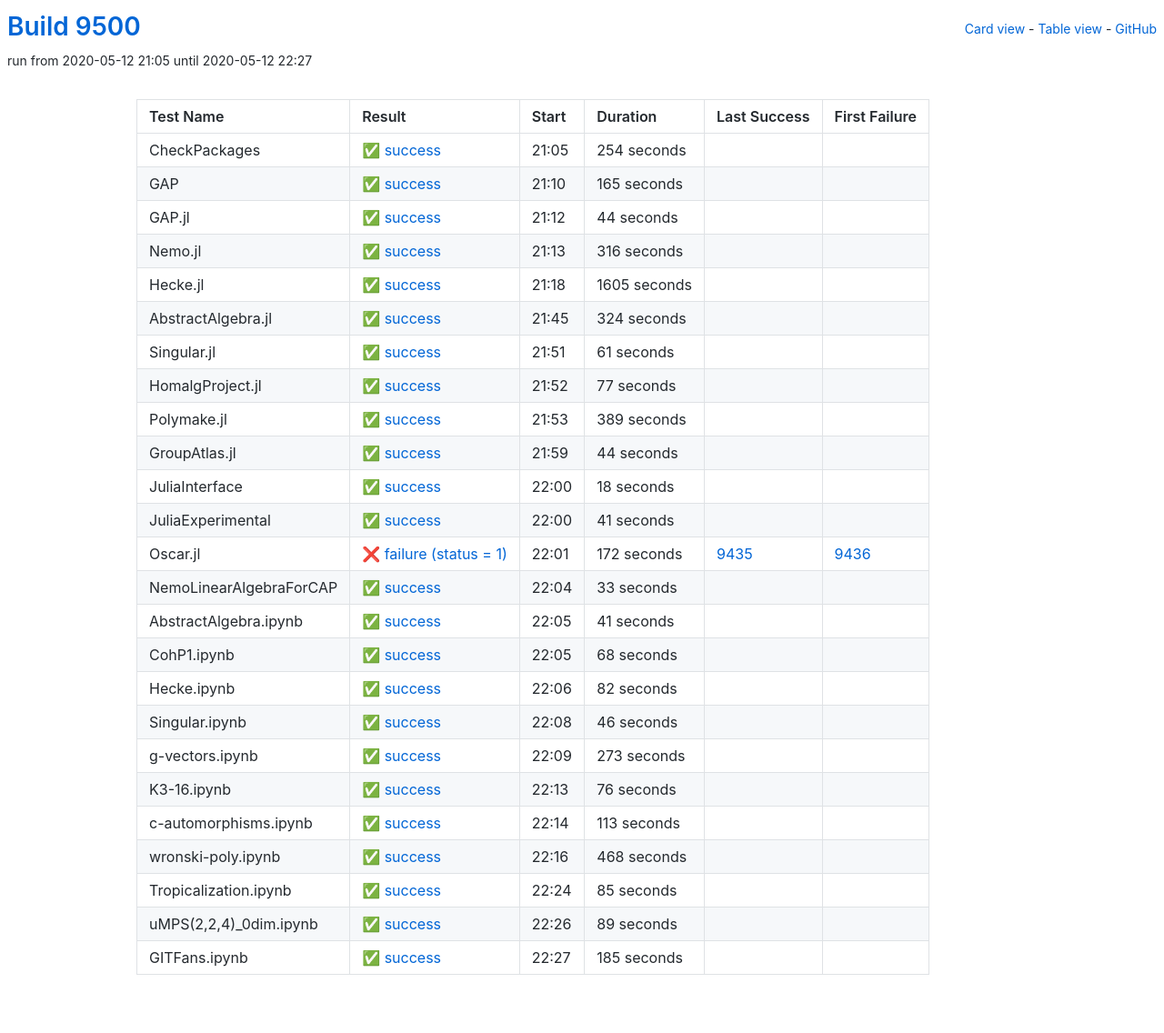
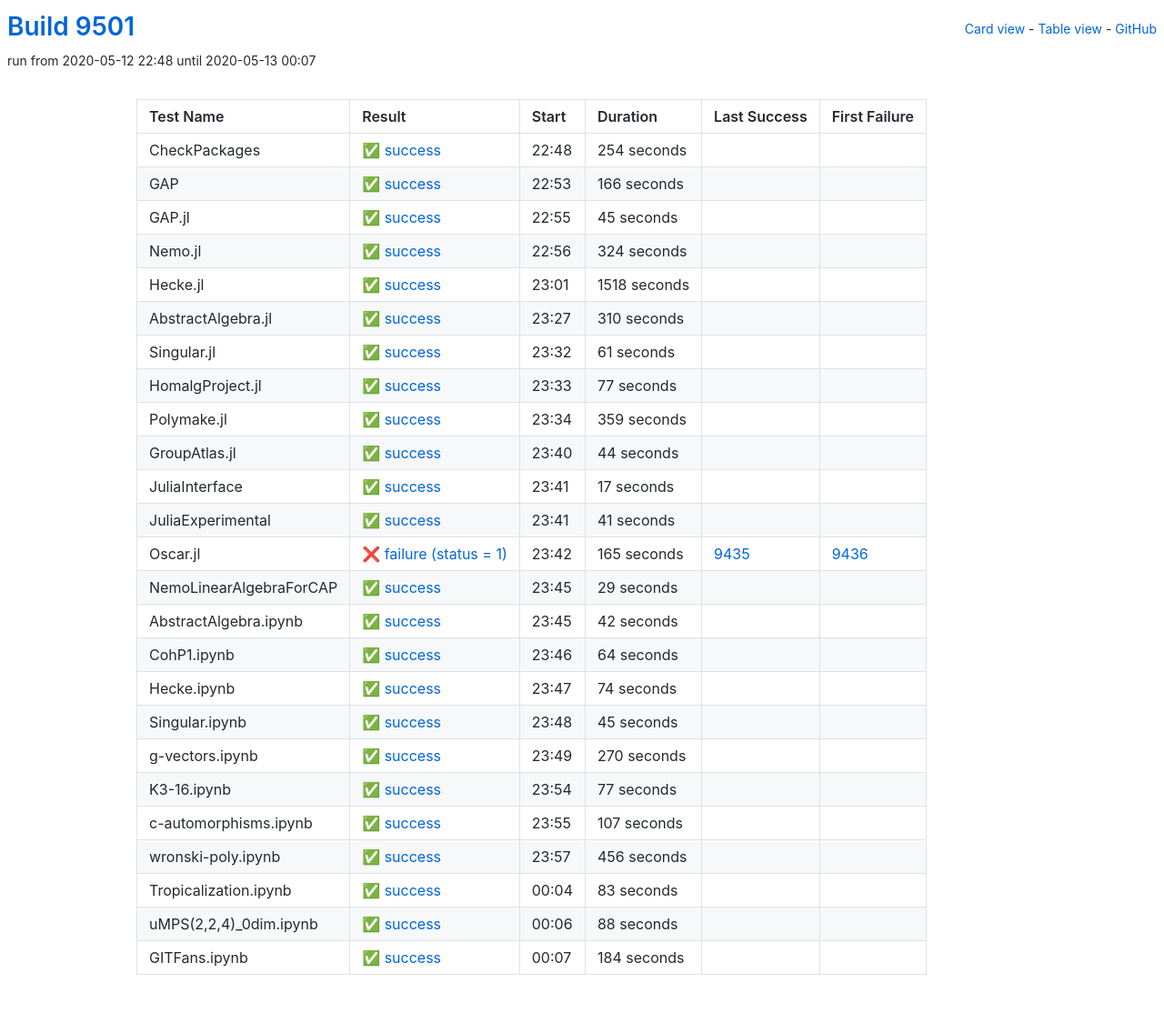
Before and after one commit to oscar-system/oscar-ci-status, a Jekyll site: the page built from table.html, in a window 1280 px wide. Shown: the whole page at 91% size. Built offline with Jekyll 4.4.1, drawn with Linux system fonts in a browser that asks for light colours.

Commit message:
Build 9501

```diff
--- a/_data/ci.yml
+++ b/_data/ci.yml
@@ -1,5 +1,5 @@
-build: 9500
-build_url: https://oscarci.mathematik.uni-kl.de/job/oscar/9500/
+build: 9501
+build_url: https://oscarci.mathematik.uni-kl.de/job/oscar/9501/
 job: oscar
 tests:
 - duration: 254
@@ -9,69 +9,69 @@
   id: checkpackages
   last_success: false
   last_success_url: null
-  log: https://oscarci.mathematik.uni-kl.de/job/oscar/9500/artifact/logs/build-9500/CheckPackages.log
+  log: https://oscarci.mathematik.uni-kl.de/job/oscar/9501/artifact/logs/build-9501/CheckPackages.log
   name: CheckPackages
-  start: 2020-05-12 21:05
+  start: 2020-05-12 22:48
   status: success
   success: true
-- duration: 165
+- duration: 166
   exitcode: 0
   first_failure: false
   first_failure_url: null
   id: gap
   last_success: false
   last_success_url: null
-  log: https://oscarci.mathematik.uni-kl.de/job/oscar/9500/artifact/logs/build-9500/GAP.log
+  log: https://oscarci.mathematik.uni-kl.de/job/oscar/9501/artifact/logs/build-9501/GAP.log
   name: GAP
-  start: 2020-05-12 21:10
+  start: 2020-05-12 22:53
   status: success
   success: true
-- duration: 44
+- duration: 45
   exitcode: 0
   first_failure: false
   first_failure_url: null
   id: gap-jl
   last_success: false
   last_success_url: null
-  log: https://oscarci.mathematik.uni-kl.de/job/oscar/9500/artifact/logs/build-9500/GAP.jl.log
+  log: https://oscarci.mathematik.uni-kl.de/job/oscar/9501/artifact/logs/build-9501/GAP.jl.log
   name: GAP.jl
-  start: 2020-05-12 21:12
+  start: 2020-05-12 22:55
   status: success
   success: true
-- duration: 316
+- duration: 324
   exitcode: 0
   first_failure: false
   first_failure_url: null
   id: nemo-jl
   last_success: false
   last_success_url: null
-  log: https://oscarci.mathematik.uni-kl.de/job/oscar/9500/artifact/logs/build-9500/Nemo.jl.log
+  log: https://oscarci.mathematik.uni-kl.de/job/oscar/9501/artifact/logs/build-9501/Nemo.jl.log
   name: Nemo.jl
-  start: 2020-05-12 21:13
+  start: 2020-05-12 22:56
   status: success
   success: true
-- duration: 1605
+- duration: 1518
   exitcode: 0
   first_failure: false
   first_failure_url: null
   id: hecke-jl
   last_success: false
   last_success_url: null
-  log: https://oscarci.mathematik.uni-kl.de/job/oscar/9500/artifact/logs/build-9500/Hecke.jl.log
+  log: https://oscarci.mathematik.uni-kl.de/job/oscar/9501/artifact/logs/build-9501/Hecke.jl.log
   name: Hecke.jl
-  start: 2020-05-12 21:18
+  start: 2020-05-12 23:01
   status: success
   success: true
-- duration: 324
+- duration: 310
   exitcode: 0
   first_failure: false
   first_failure_url: null
   id: abstractalgebra-jl
   last_success: false
   last_success_url: null
-  log: https://oscarci.mathematik.uni-kl.de/job/oscar/9500/artifact/logs/build-9500/AbstractAlgebra.jl.log
+  log: https://oscarci.mathematik.uni-kl.de/job/oscar/9501/artifact/logs/build-9501/AbstractAlgebra.jl.log
   name: AbstractAlgebra.jl
-  start: 2020-05-12 21:45
+  start: 2020-05-12 23:27
   status: success
   success: true
 - duration: 61
@@ -81,9 +81,9 @@
   id: singular-jl
   last_success: false
   last_success_url: null
-  log: https://oscarci.mathematik.uni-kl.de/job/oscar/9500/artifact/logs/build-9500/Singular.jl.log
+  log: https://oscarci.mathematik.uni-kl.de/job/oscar/9501/artifact/logs/build-9501/Singular.jl.log
   name: Singular.jl
-  start: 2020-05-12 21:51
+  start: 2020-05-12 23:32
   status: success
   success: true
 - duration: 77
@@ -93,21 +93,21 @@
   id: homalgproject-jl
   last_success: false
   last_success_url: null
-  log: https://oscarci.mathematik.uni-kl.de/job/oscar/9500/artifact/logs/build-9500/HomalgProject.jl.log
+  log: https://oscarci.mathematik.uni-kl.de/job/oscar/9501/artifact/logs/build-9501/HomalgProject.jl.log
   name: HomalgProject.jl
-  start: 2020-05-12 21:52
+  start: 2020-05-12 23:33
   status: success
   success: true
-- duration: 389
+- duration: 359
   exitcode: 0
   first_failure: false
   first_failure_url: null
   id: polymake-jl
   last_success: false
   last_success_url: null
-  log: https://oscarci.mathematik.uni-kl.de/job/oscar/9500/artifact/logs/build-9500/Polymake.jl.log
+  log: https://oscarci.mathematik.uni-kl.de/job/oscar/9501/artifact/logs/build-9501/Polymake.jl.log
   name: Polymake.jl
-  start: 2020-05-12 21:53
+  start: 2020-05-12 23:34
   status: success
   success: true
 - duration: 44
@@ -117,21 +117,21 @@
   id: groupatlas-jl
   last_success: false
   last_success_url: null
-  log: https://oscarci.mathematik.uni-kl.de/job/oscar/9500/artifact/logs/build-9500/GroupAtlas.jl.log
+  log: https://oscarci.mathematik.uni-kl.de/job/oscar/9501/artifact/logs/build-9501/GroupAtlas.jl.log
   name: GroupAtlas.jl
-  start: 2020-05-12 21:59
+  start: 2020-05-12 23:40
   status: success
   success: true
-- duration: 18
+- duration: 17
   exitcode: 0
   first_failure: false
   first_failure_url: null
   id: juliainterface
   last_success: false
   last_success_url: null
-  log: https://oscarci.mathematik.uni-kl.de/job/oscar/9500/artifact/logs/build-9500/JuliaInterface.log
+  log: https://oscarci.mathematik.uni-kl.de/job/oscar/9501/artifact/logs/build-9501/JuliaInterface.log
   name: JuliaInterface
-  start: 2020-05-12 22:00
+  start: 2020-05-12 23:41
   status: success
   success: true
 - duration: 41
@@ -141,164 +141,164 @@
   id: juliaexperimental
   last_success: false
   last_success_url: null
-  log: https://oscarci.mathematik.uni-kl.de/job/oscar/9500/artifact/logs/build-9500/JuliaExperimental.log
+  log: https://oscarci.mathematik.uni-kl.de/job/oscar/9501/artifact/logs/build-9501/JuliaExperimental.log
   name: JuliaExperimental
-  start: 2020-05-12 22:00
+  start: 2020-05-12 23:41
   status: success
   success: true
-- duration: 172
+- duration: 165
   exitcode: 1
   first_failure: 9436
   first_failure_url: https://oscarci.mathematik.uni-kl.de/job/oscar/9436/
   id: oscar-jl
   last_success: 9435
   last_success_url: https://oscarci.mathematik.uni-kl.de/job/oscar/9435/
-  log: https://oscarci.mathematik.uni-kl.de/job/oscar/9500/artifact/logs/build-9500/Oscar.jl.log
+  log: https://oscarci.mathematik.uni-kl.de/job/oscar/9501/artifact/logs/build-9501/Oscar.jl.log
   name: Oscar.jl
-  start: 2020-05-12 22:01
+  start: 2020-05-12 23:42
   status: failure
   success: false
-- duration: 33
+- duration: 29
   exitcode: 0
   first_failure: false
   first_failure_url: null
   id: nemolinearalgebraforcap
   last_success: false
   last_success_url: null
-  log: https://oscarci.mathematik.uni-kl.de/job/oscar/9500/artifact/logs/build-9500/NemoLinearAlgebraForCAP.log
+  log: https://oscarci.mathematik.uni-kl.de/job/oscar/9501/artifact/logs/build-9501/NemoLinearAlgebraForCAP.log
   name: NemoLinearAlgebraForCAP
-  start: 2020-05-12 22:04
+  start: 2020-05-12 23:45
   status: success
   success: true
-- duration: 41
+- duration: 42
   exitcode: 0
   first_failure: false
   first_failure_url: null
   id: abstractalgebra-ipynb
   last_success: false
   last_success_url: null
-  log: https://oscarci.mathematik.uni-kl.de/job/oscar/9500/artifact/logs/build-9500/AbstractAlgebra.ipynb.log
+  log: https://oscarci.mathematik.uni-kl.de/job/oscar/9501/artifact/logs/build-9501/AbstractAlgebra.ipynb.log
   name: AbstractAlgebra.ipynb
-  start: 2020-05-12 22:05
+  start: 2020-05-12 23:45
   status: success
   success: true
-- duration: 68
+- duration: 64
   exitcode: 0
   first_failure: false
   first_failure_url: null
   id: cohp1-ipynb
   last_success: false
   last_success_url: null
-  log: https://oscarci.mathematik.uni-kl.de/job/oscar/9500/artifact/logs/build-9500/CohP1.ipynb.log
+  log: https://oscarci.mathematik.uni-kl.de/job/oscar/9501/artifact/logs/build-9501/CohP1.ipynb.log
   name: CohP1.ipynb
-  start: 2020-05-12 22:05
+  start: 2020-05-12 23:46
   status: success
   success: true
-- duration: 82
+- duration: 74
   exitcode: 0
   first_failure: false
   first_failure_url: null
   id: hecke-ipynb
   last_success: false
   last_success_url: null
-  log: https://oscarci.mathematik.uni-kl.de/job/oscar/9500/artifact/logs/build-9500/Hecke.ipynb.log
+  log: https://oscarci.mathematik.uni-kl.de/job/oscar/9501/artifact/logs/build-9501/Hecke.ipynb.log
   name: Hecke.ipynb
-  start: 2020-05-12 22:06
+  start: 2020-05-12 23:47
   status: success
   success: true
-- duration: 46
+- duration: 45
   exitcode: 0
   first_failure: false
   first_failure_url: null
   id: singular-ipynb
   last_success: false
   last_success_url: null
-  log: https://oscarci.mathematik.uni-kl.de/job/oscar/9500/artifact/logs/build-9500/Singular.ipynb.log
+  log: https://oscarci.mathematik.uni-kl.de/job/oscar/9501/artifact/logs/build-9501/Singular.ipynb.log
   name: Singular.ipynb
-  start: 2020-05-12 22:08
+  start: 2020-05-12 23:48
   status: success
   success: true
-- duration: 273
+- duration: 270
   exitcode: 0
   first_failure: false
   first_failure_url: null
   id: g-vectors-ipynb
   last_success: false
   last_success_url: null
-  log: https://oscarci.mathematik.uni-kl.de/job/oscar/9500/artifact/logs/build-9500/g-vectors.ipynb.log
+  log: https://oscarci.mathematik.uni-kl.de/job/oscar/9501/artifact/logs/build-9501/g-vectors.ipynb.log
   name: g-vectors.ipynb
-  start: 2020-05-12 22:09
+  start: 2020-05-12 23:49
   status: success
   success: true
-- duration: 76
+- duration: 77
   exitcode: 0
   first_failure: false
   first_failure_url: null
   id: k3-16-ipynb
   last_success: false
   last_success_url: null
-  log: https://oscarci.mathematik.uni-kl.de/job/oscar/9500/artifact/logs/build-9500/K3-16.ipynb.log
+  log: https://oscarci.mathematik.uni-kl.de/job/oscar/9501/artifact/logs/build-9501/K3-16.ipynb.log
   name: K3-16.ipynb
-  start: 2020-05-12 22:13
+  start: 2020-05-12 23:54
   status: success
   success: true
-- duration: 113
+- duration: 107
   exitcode: 0
   first_failure: false
   first_failure_url: null
   id: c-automorphisms-ipynb
   last_success: false
   last_success_url: null
-  log: https://oscarci.mathematik.uni-kl.de/job/oscar/9500/artifact/logs/build-9500/c-automorphisms.ipynb.log
+  log: https://oscarci.mathematik.uni-kl.de/job/oscar/9501/artifact/logs/build-9501/c-automorphisms.ipynb.log
   name: c-automorphisms.ipynb
-  start: 2020-05-12 22:14
+  start: 2020-05-12 23:55
   status: success
   success: true
-- duration: 468
+- duration: 456
   exitcode: 0
   first_failure: false
   first_failure_url: null
   id: wronski-poly-ipynb
   last_success: false
   last_success_url: null
-  log: https://oscarci.mathematik.uni-kl.de/job/oscar/9500/artifact/logs/build-9500/wronski-poly.ipynb.log
+  log: https://oscarci.mathematik.uni-kl.de/job/oscar/9501/artifact/logs/build-9501/wronski-poly.ipynb.log
   name: wronski-poly.ipynb
-  start: 2020-05-12 22:16
+  start: 2020-05-12 23:57
   status: success
   success: true
-- duration: 85
+- duration: 83
   exitcode: 0
   first_failure: false
   first_failure_url: null
   id: tropicalization-ipynb
   last_success: false
   last_success_url: null
-  log: https://oscarci.mathematik.uni-kl.de/job/oscar/9500/artifact/logs/build-9500/Tropicalization.ipynb.log
+  log: https://oscarci.mathematik.uni-kl.de/job/oscar/9501/artifact/logs/build-9501/Tropicalization.ipynb.log
   name: Tropicalization.ipynb
-  start: 2020-05-12 22:24
+  start: 2020-05-13 00:04
   status: success
   success: true
-- duration: 89
+- duration: 88
   exitcode: 0
   first_failure: false
   first_failure_url: null
   id: umps-2-2-4-0dim-ipynb
   last_success: false
   last_success_url: null
-  log: https://oscarci.mathematik.uni-kl.de/job/oscar/9500/artifact/logs/build-9500/uMPS-2-2-4-_0dim.ipynb.log
+  log: https://oscarci.mathematik.uni-kl.de/job/oscar/9501/artifact/logs/build-9501/uMPS-2-2-4-_0dim.ipynb.log
   name: uMPS(2,2,4)_0dim.ipynb
-  start: 2020-05-12 22:26
+  start: 2020-05-13 00:06
   status: success
   success: true
-- duration: 185
+- duration: 184
   exitcode: 0
   first_failure: false
   first_failure_url: null
   id: gitfans-ipynb
   last_success: false
   last_success_url: null
-  log: https://oscarci.mathematik.uni-kl.de/job/oscar/9500/artifact/logs/build-9500/GITFans.ipynb.log
+  log: https://oscarci.mathematik.uni-kl.de/job/oscar/9501/artifact/logs/build-9501/GITFans.ipynb.log
   name: GITFans.ipynb
-  start: 2020-05-12 22:27
+  start: 2020-05-13 00:07
   status: success
   success: true
```
Also changed, not shown: README.md.
